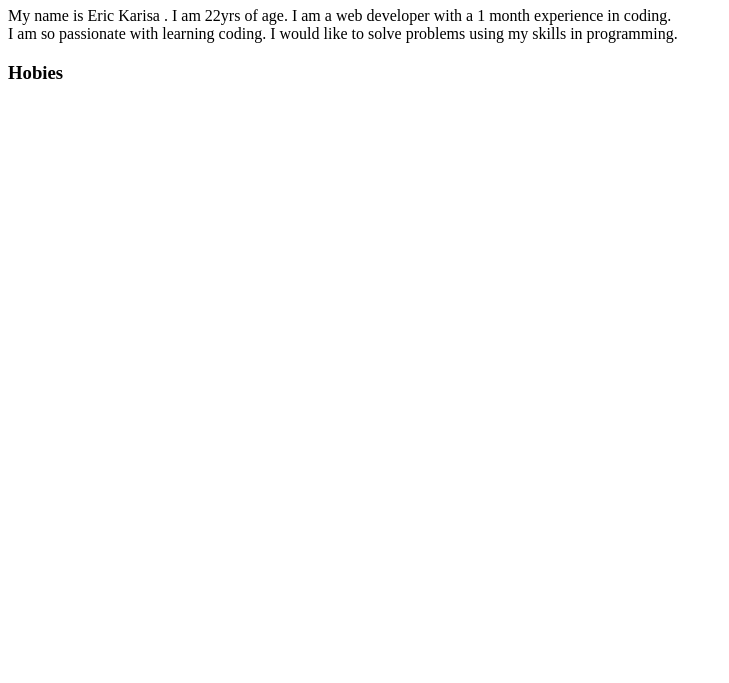
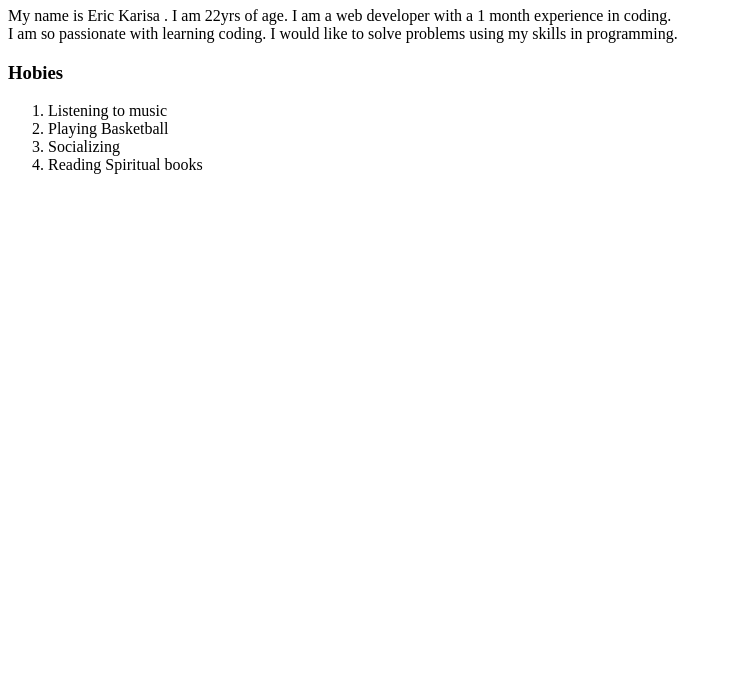
Before and after one commit to Eric-Gona/PORTFOLIO, a plain HTML site: page index.html in a window 1280 px wide. Shown: the part 117-800 px from the top of the page, without its empty margins (0-729 px from the left). Drawn offline with Linux system fonts and the light colour scheme.

Commit message:
adds ordered list

```diff
--- a/index.html
+++ b/index.html
@@ -15,6 +15,11 @@
         <h1>About Me</h1>
         <p>My name is Eric Karisa . I am 22yrs of age. I am a web developer with a 1 month experience in coding. <br>I am so passionate with learning coding. I would like to solve problems using my skills in programming.</p>
         <h3>Hobies</h3>
-
+        <ol>
+            <li>Listening to music</li>
+            <li>Playing Basketball</li>
+            <li>Socializing</li>
+            <li>Reading Spiritual books</li>
+        </ol>
 </body>
 </html>
```
